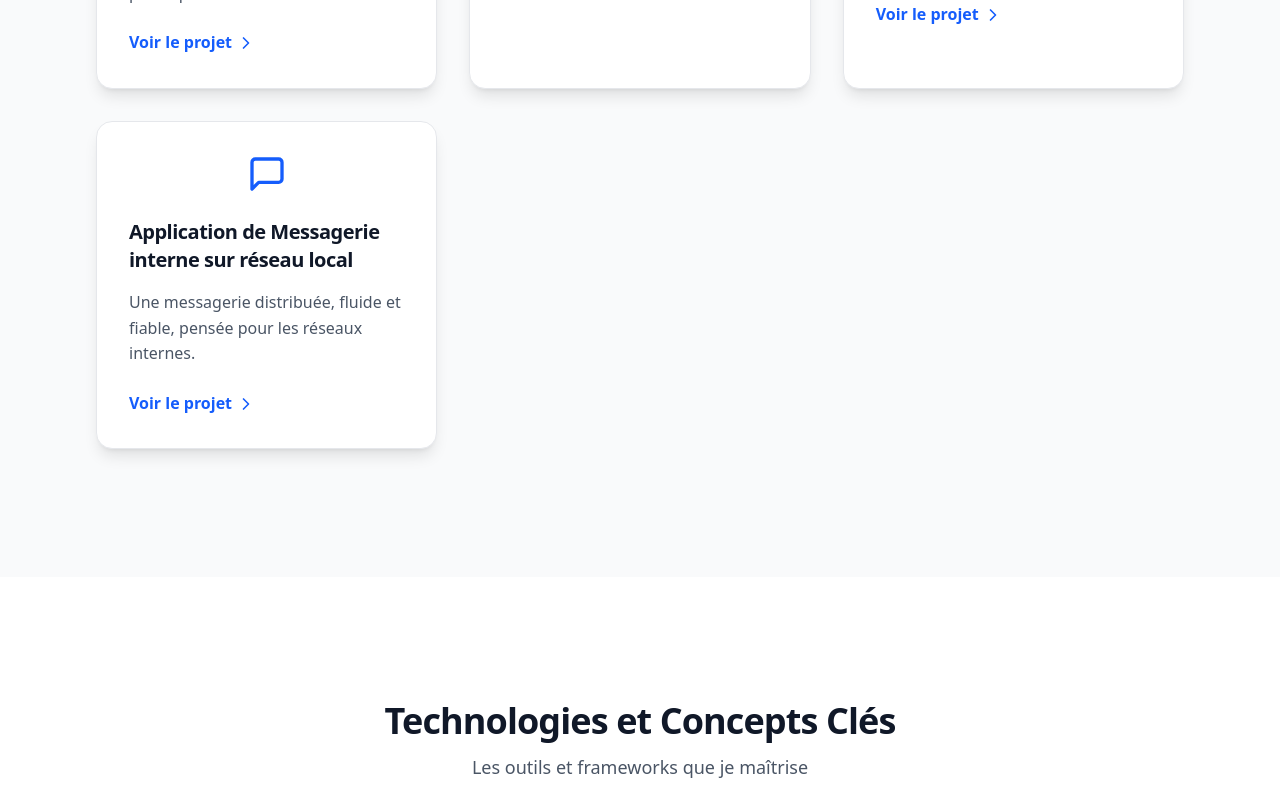
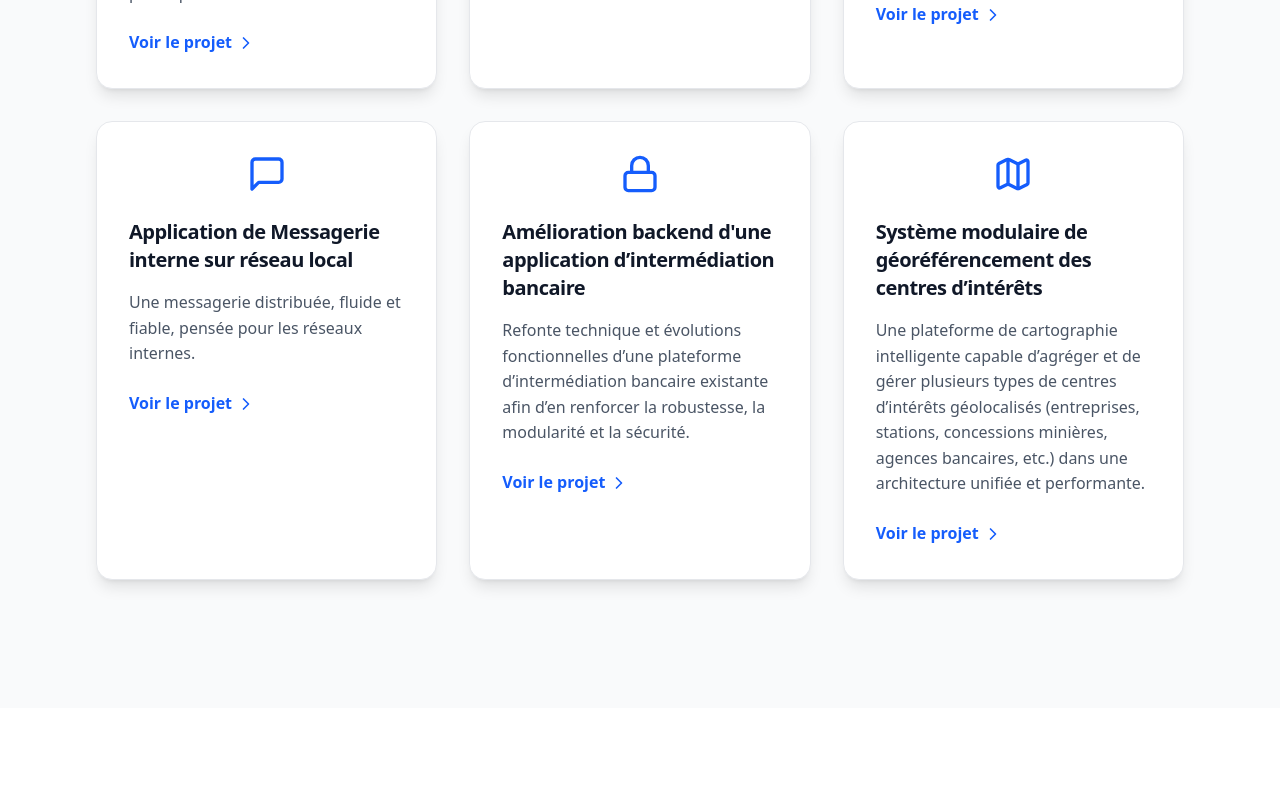
Before and after one commit to NyemeckJames/my_portfolio, a Next.js app: page / in a window 1280 px wide. Shown: the part 1400-2200 px from the top of the page. Built offline with nearby package versions, Linux system fonts and the light colour scheme.

Commit message:
Ajout de 2 projets dans mon portfolio

```diff
--- a/app/page.tsx
+++ b/app/page.tsx
@@ -22,19 +22,21 @@ import {
   Languages,
   Download,
   Send,
+  Lock,
+  Map
 } from "lucide-react"
 import emailjs from "@emailjs/browser"
 
 // Theme Context
 const ThemeContext = createContext({
   theme: "light",
-  toggleTheme: () => {},
+  toggleTheme: () => { },
 })
 
 // Language Context
 const LanguageContext = createContext({
   language: "fr",
-  toggleLanguage: () => {},
+  toggleLanguage: () => { },
   t: (key: string) => key,
 })
 
@@ -370,6 +372,77 @@ const Portfolio = () => {
           ],
       stack: ["Django", "Channels", "Redis", "MongoDB", "PostgreSQL", "Celery"],
     },
+    {
+      id: "intermediation-bancaire-itns",
+      title:
+        language === "fr"
+          ? "Amélioration backend d'une application d’intermédiation bancaire"
+          : "Backend improvement of a banking intermediation platform",
+      icon: <Lock className="w-10 h-10 mx-auto" />,
+      accroche:
+        language === "fr"
+          ? "Refonte technique et évolutions fonctionnelles d’une plateforme d’intermédiation bancaire existante afin d’en renforcer la robustesse, la modularité et la sécurité."
+          : "Technical refactoring and functional evolution of an existing banking intermediation platform to strengthen robustness, modularity, and security.",
+      contexte:
+        language === "fr"
+          ? "ITNS disposait d'une application d’intermédiation bancaire en production, mais qui nécessitait une série d’améliorations pour gagner en fiabilité, modularité et conformité. Le projet visait à optimiser la structure backend existante tout en ajoutant de nouvelles fonctionnalités demandées par les utilisateurs finaux ou les partenaires bancaires."
+          : "ITNS had a banking intermediation application already in production, but it needed several improvements to enhance reliability, modularity, and compliance. The project aimed to optimize the existing backend structure while adding new features requested by end users and banking partners.",
+      role:
+        language === "fr"
+          ? "En tant que Développeur Backend consultant, j’ai été chargé de réaliser des tâches ciblées répondant à des besoins fonctionnels précis. Cela a inclus la refonte du schéma de base de données pour améliorer la modularité, ainsi que l’implémentation de fonctionnalités métiers critiques telles que la soumission de demandes de prêt ou l'affichage des offres bancaires filtrées selon le profil utilisateur."
+          : "As a Backend Developer consultant, I was responsible for executing targeted tasks to meet specific functional needs. This included redesigning the database schema to improve modularity, and implementing business-critical features such as loan application submission or filtering banking offers based on user profiles.",
+      solution:
+        language === "fr"
+          ? [
+            "Refonte de la base de données : Restructuration des modèles Django pour découpler les entités utilisateurs, produits bancaires, et partenaires financiers.",
+            "Renforcement de l'authentification : Ajout de champs KYC, intégration de vérifications de documents et amélioration de la gestion des permissions.",
+            "Mise en place du module de demandes de prêt : Interface backend pour créer, suivre et valider les demandes de services financiers.",
+            "Affichage dynamique des offres : API REST permettant de lister, filtrer et recommander des offres bancaires personnalisées selon le profil utilisateur.",
+          ]
+          : [
+            "Database refactoring: Redesign of Django models to decouple user entities, financial products, and banking partners.",
+            "Authentication hardening: Added KYC fields, integrated document checks, and improved permission management.",
+            "Loan request module: Backend interface to create, track, and validate financial service requests.",
+            "Dynamic offers listing: REST API to list, filter, and recommend personalized banking offers based on user profile.",
+          ],
+      stack: ["Django", "Django Rest Framework", "PostgreSQL", "MongoDB", "django-filters"],
+    },
+    {
+  id: "georeferencement-congo",
+  title:
+    language === "fr"
+      ? "Système modulaire de géoréférencement des centres d’intérêts"
+      : "Modular georeferencing system for points of interest",
+  icon: <Map className="w-10 h-10 mx-auto" />,
+  accroche:
+    language === "fr"
+      ? "Une plateforme de cartographie intelligente capable d’agréger et de gérer plusieurs types de centres d’intérêts géolocalisés (entreprises, stations, concessions minières, agences bancaires, etc.) dans une architecture unifiée et performante."
+      : "An intelligent mapping platform capable of aggregating and managing various types of geolocated points of interest (businesses, stations, mining concessions, bank agencies, etc.) in a unified and efficient architecture.",
+  contexte:
+    language === "fr"
+      ? "Dans un contexte de développement économique accéléré au Congo-Brazzaville, les particuliers et entreprises ont besoin de solutions de visualisation et d’analyse spatiale centralisées pour prendre des décisions stratégiques. Cette application de géoréférencement vise à répondre à ce besoin en permettant la cartographie dynamique et l’analyse de différents types d’entités localisées (centres d’intérêts) dans une interface unique."
+      : "In the context of accelerated economic development in Congo-Brazzaville, individuals and businesses need centralized geospatial visualization and analysis solutions to support strategic decisions. This georeferencing application addresses this need by enabling dynamic mapping and analysis of various localized entities (points of interest) through a single interface.",
+  role:
+    language === "fr"
+      ? "En tant que Développeur Backend, ma mission est de concevoir un schéma de base de données modulaire capable de représenter efficacement différents types de centres d’intérêts, en factorisant leurs caractéristiques communes et en respectant leurs spécificités. J'ai également pour rôle de proposer des structures d’API performantes et une interface d’analyse intuitive à destination d’analystes métier, avec des statistiques géospatiales exploitables (répartition, densité, proximité)."
+      : "As a Backend Developer, my role is to design a modular database schema capable of effectively representing different types of points of interest, factoring in their common characteristics while preserving their specificities. I also design efficient API structures and propose an intuitive analysis interface aimed at business analysts, featuring actionable geospatial statistics (distribution, density, proximity).",
+  solution:
+    language === "fr"
+      ? [
+          "Modélisation avec `PolymorphicModel` de django-polymorphic : gestion centralisée des centres d’intérêts tout en conservant les champs spécifiques à chaque type (station, entreprise, agence, etc.), avec des requêtes unifiées.",
+          "Optimisation géospatiale avec PostGIS : stockage des coordonnées, affichage sur carte interactive, et calculs de distances dynamiques entre entités.",
+          "API REST unifiée : récupération efficace et filtrée des centres d’intérêt, compatible GeoJSON pour une intégration directe côté frontend cartographique.",
+          "Proposition d’un tableau de bord analytique : indicateurs spatiaux clés pour l’analyse métier (nombre par type, répartition géographique, proximité avec zones stratégiques)."
+        ]
+      : [
+          "Modeling with `PolymorphicModel` from django-polymorphic: centralized management of all points of interest while preserving type-specific fields (station, company, agency, etc.) with unified queries.",
+          "Geospatial optimization with PostGIS: coordinate storage, interactive map display, and dynamic distance calculations between entities.",
+          "Unified REST API: efficient and filtered retrieval of all points of interest, GeoJSON-compatible for direct frontend map integration.",
+          "Analytical dashboard proposal: key spatial indicators for business analysis (count by type, geographic distribution, proximity to strategic zones)."
+        ],
+  stack: ["Django", "PostgreSQL", "PostGIS", "Django Rest Framework", "django-polymorphic", "MapBox"],
+}
+
   ]
 
   // Function to navigate to a specific project
@@ -515,7 +588,7 @@ const Portfolio = () => {
             <p className="mt-4 text-lg text-gray-600 dark:text-gray-300">{t("featuredProjectsSubtitle")}</p>
           </div>
           <div className="mx-auto mt-16 grid max-w-lg grid-cols-1 items-start gap-8 sm:max-w-xl sm:grid-cols-2 lg:mx-0 lg:max-w-none lg:grid-cols-3">
-            {projects.slice(0, 4).map((project, index) => (
+            {projects.map((project, index) => (
               <div
                 key={project.id}
                 className="group relative bg-white dark:bg-gray-800 p-8 rounded-2xl shadow-lg hover:shadow-2xl transition-all duration-500 transform hover:-translate-y-3 flex flex-col h-full border border-gray-200 dark:border-gray-700 hover:border-blue-300 dark:hover:border-blue-600 animate-fade-in-up overflow-hidden"
@@ -883,8 +956,7 @@ const Portfolio = () => {
                   <button
                     key={item.id}
                     onClick={() => setCurrentPage(item.id)}
-                    className={`relative px-3 py-2 rounded-md text-sm font-medium transition-all duration-300 ${
-                      currentPage === item.id
+                    className={`relative px-3 py-2 rounded-md text-sm font-medium transition-all duration-300 ${currentPage === item.id
                         ? "text-blue-600 dark:text-blue-400"
                         : "text-gray-600 dark:text-gray-300 hover:text-gray-900 dark:hover:text-white"
                       }`}
@@ -959,8 +1031,7 @@ const Portfolio = () => {
                       setCurrentPage(item.id)
                       setMobileMenuOpen(false)
                     }}
-                    className={`px-4 py-3 rounded-lg font-medium text-left transition-all duration-300 ${
-                      currentPage === item.id
+                    className={`px-4 py-3 rounded-lg font-medium text-left transition-all duration-300 ${currentPage === item.id
                         ? "bg-blue-600 text-white"
                         : "text-gray-700 dark:text-gray-300 hover:bg-gray-100 dark:hover:bg-gray-800"
                       }`}
```
Lines whose indentation alone changed are shown as unchanged.
